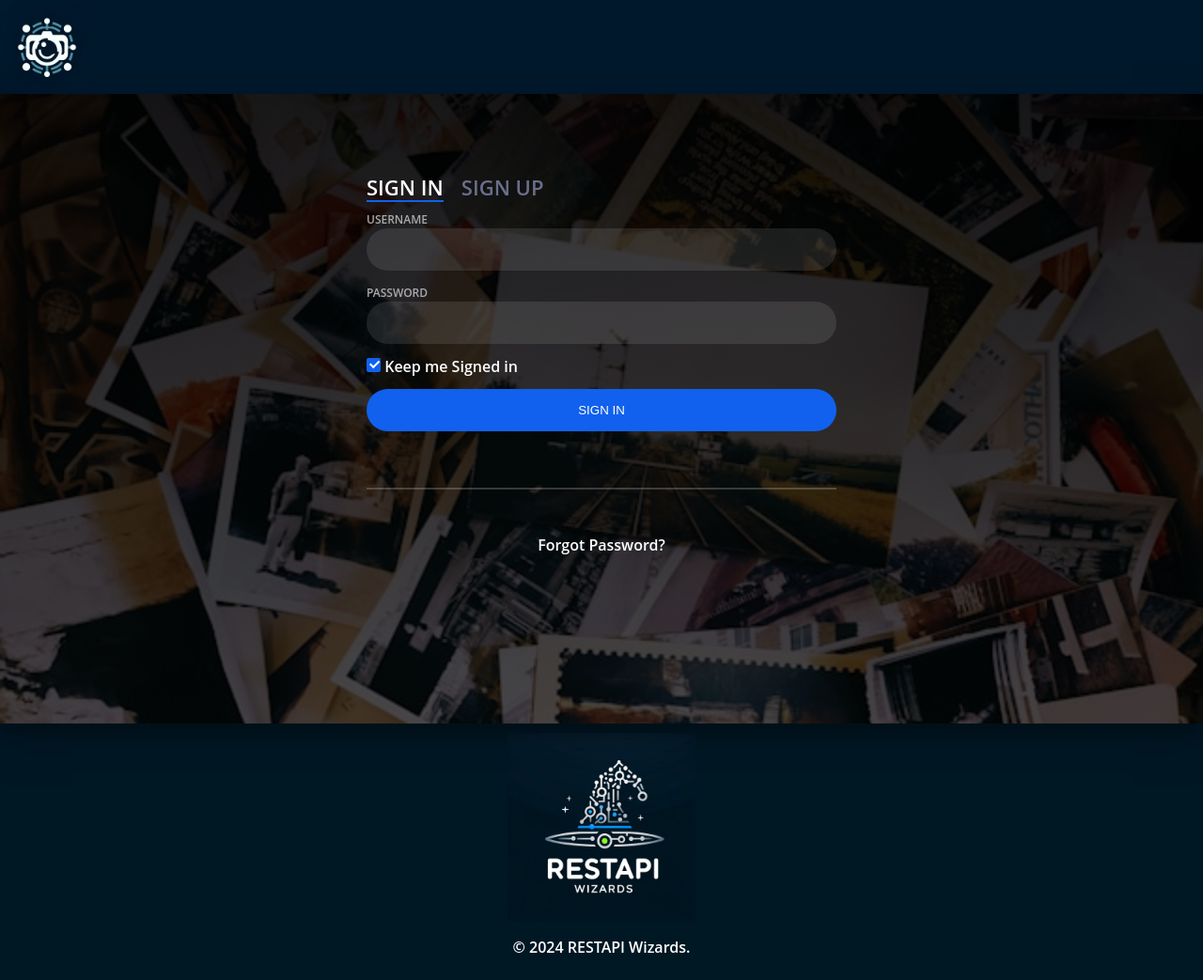
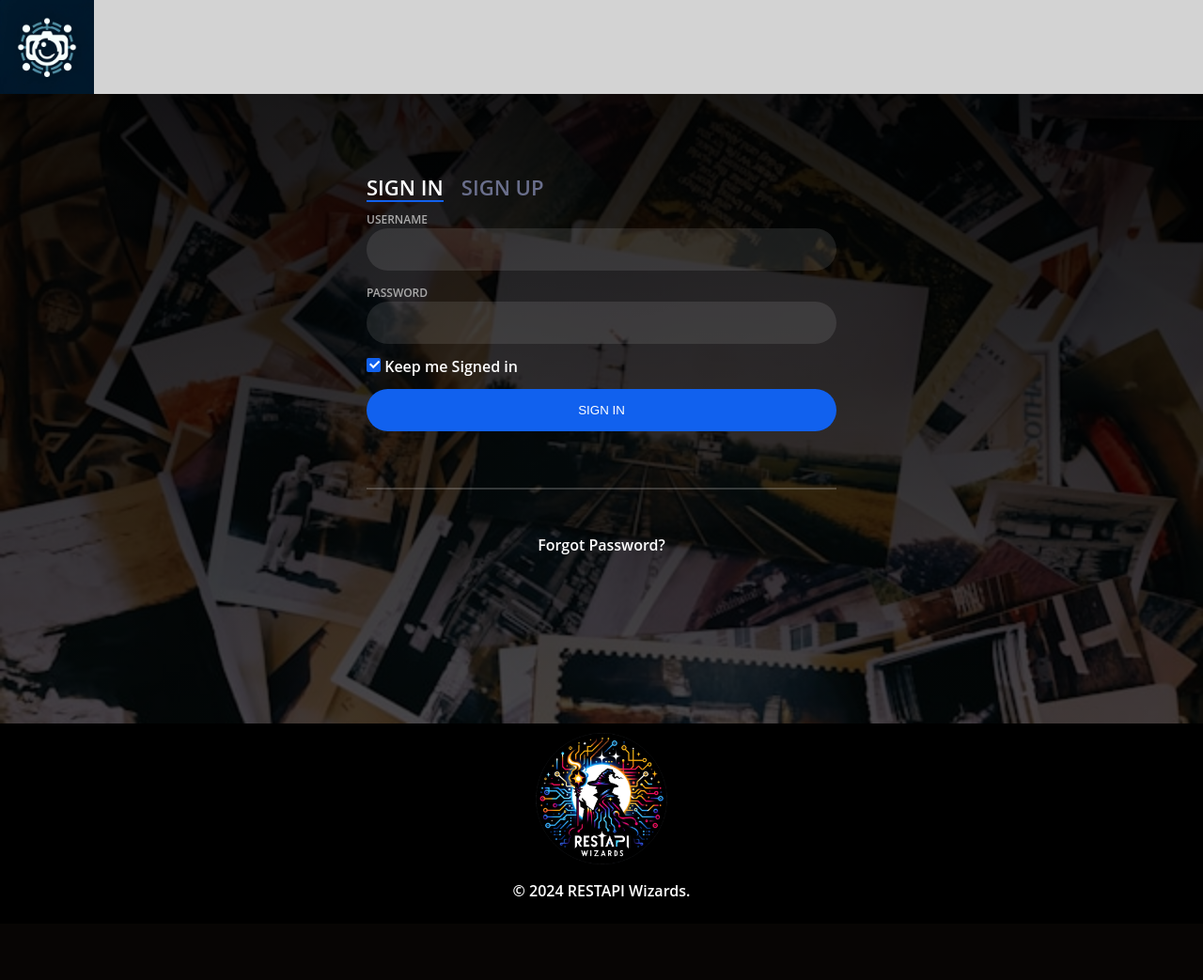
Before and after one commit to KamilGrundas/Pizza-eaters_FastApi-Project, a FastAPI app: page / in a window 1280 px wide. Shown: the whole page at 94% size. After the commit the page ends 954 px from the top, so only its background shows below. Run offline with FastAPI, Linux system fonts and the light colour scheme.

Commit message:
Templates update

```diff
--- a/static/css/style.css
+++ b/static/css/style.css
@@ -12,16 +12,16 @@ a{color:inherit;text-decoration:none}
 
 nav {
     margin:0;
-    background-color: #00182b;
+    background-color: lightgray;
     height: 100px;
-    color: white;
-    box-shadow:0 12px 15px 0 rgba(0,0,0,.24),0 17px 50px 0 rgba(0,0,0,.19);
+    color: black;
+    box-shadow: 0 10px 10px -5px rgba(255, 255, 255, 0.1);
 }
 
 footer {
     display: flex;
     padding: 10px;
-    background: #001724;
+    background: black;
     color: white;
     text-align: center;
     bottom: -100;
@@ -36,7 +36,7 @@ a:link, a:visited, a:hover, a:active {
 
 .team-logo-img {
     width:200px;
-    height: 200px;
+    height: auto;
 }
 
 .page-logo-img {
@@ -58,7 +58,6 @@ a:link, a:visited, a:hover, a:active {
         url('/static/images/login-background.jpg'); /* Obraz tła */
 	/* background:url("/static/images/login-background.jpg") no-repeat center; */
     background-size: cover;
-	box-shadow:0 12px 15px 0 rgba(0,0,0,.24),0 17px 50px 0 rgba(0,0,0,.19);
 }
 .login-html{
 	width:50%;
--- a/templates/footer.html
+++ b/templates/footer.html
@@ -1,6 +1,6 @@
 <footer>
     <div>
-        <img class="team-logo-img" src="/static/images/team_logo.webp" alt="Logo zespołu">
+        <img class="team-logo-img" src="/static/images/team_logo.png" alt="Logo zespołu">
         <p>© 2024 RESTAPI Wizards.</p>
     </div>
 </footer>
```
Also changed, not shown: static/images/team_logo.png (added), static/images/team_logo.webp (deleted).
